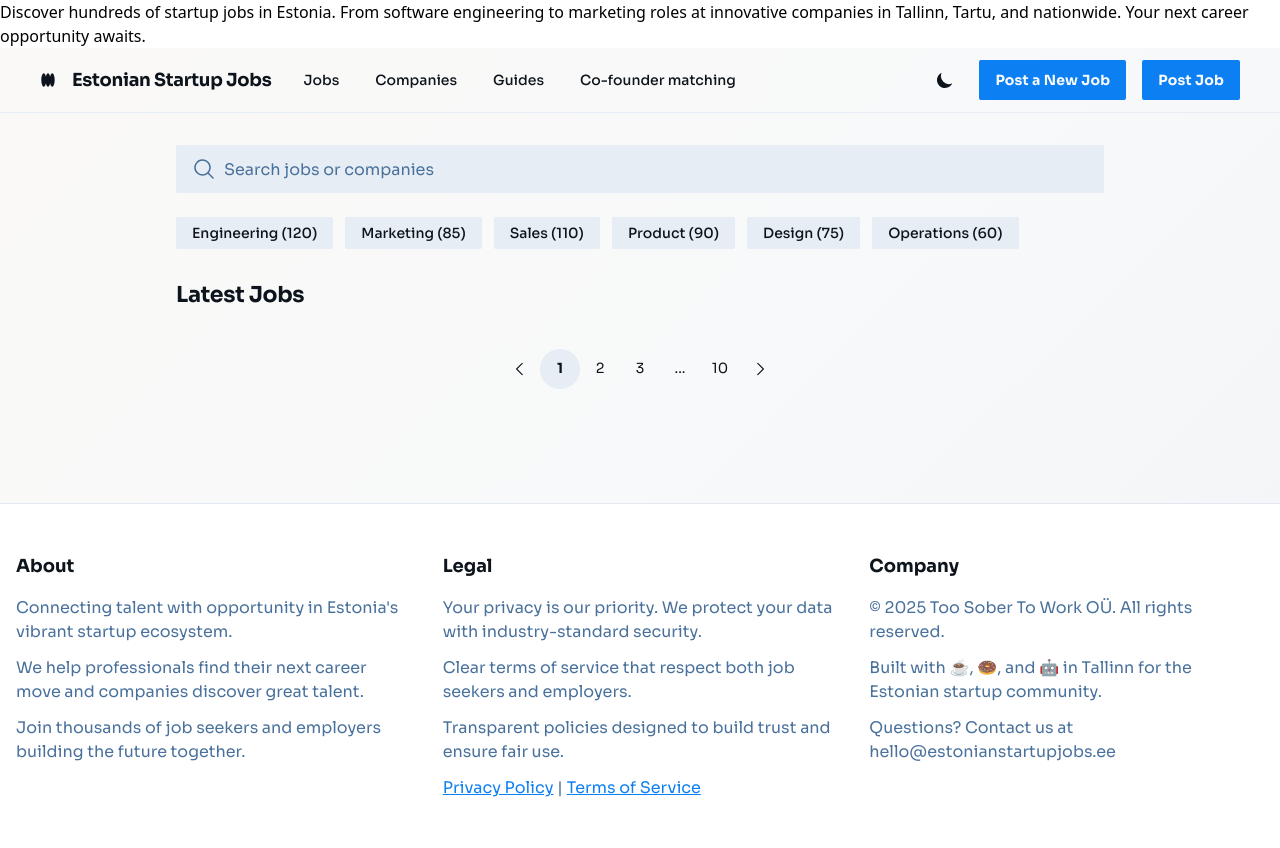
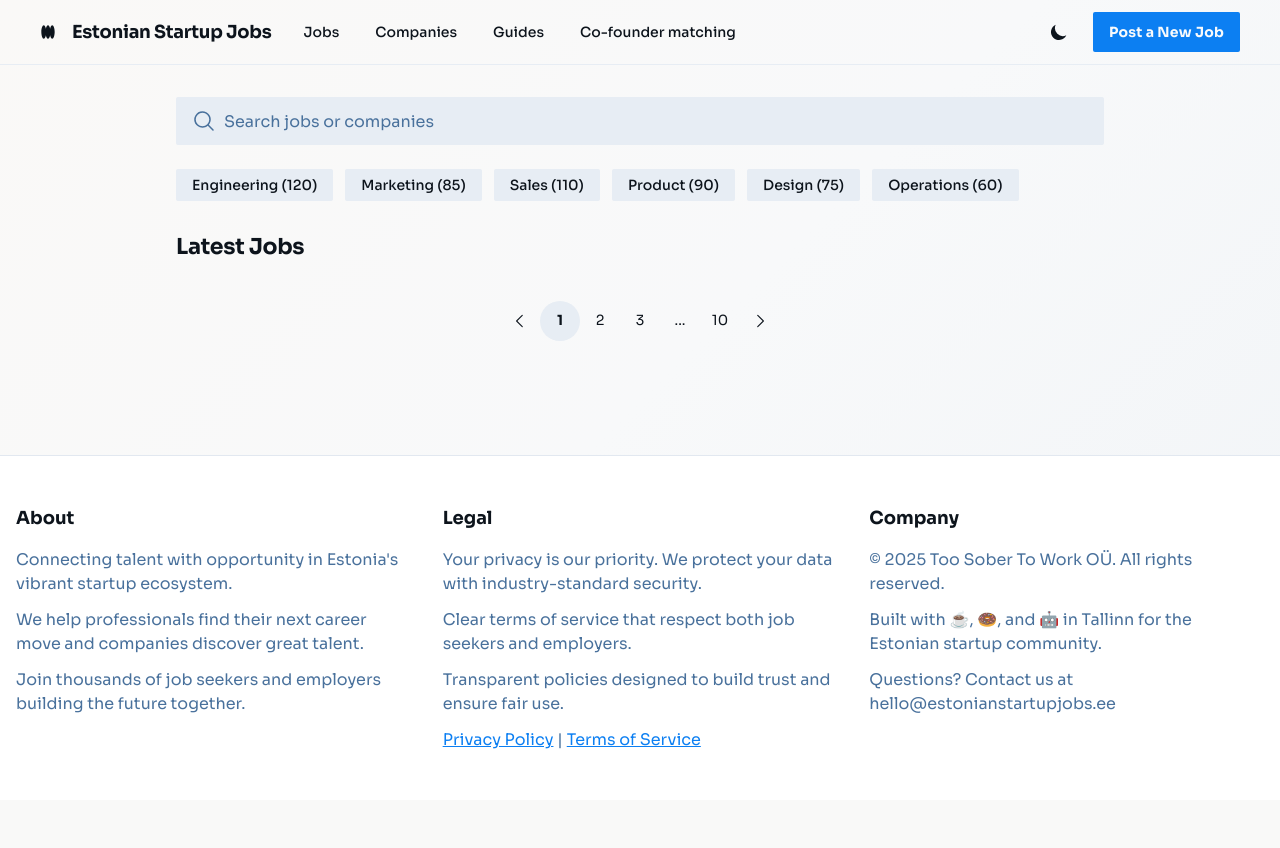
Before and after one commit to tjomk/tallinnstartups, a Django app: page / in a window 1280 px wide. After the commit the page ends 749 px from the top, so only its background shows below. Run offline with Django 5.2, Linux system fonts and the light colour scheme; data that the repository does not hold is empty; some libraries are stand-ins or nearby versions.

Commit message:
Fix meta description

```diff
--- a/tallinnstartups/templates/tallinnstartups/index.html
+++ b/tallinnstartups/templates/tallinnstartups/index.html
@@ -2,7 +2,7 @@
 
 {% block title %}{% if is_search_results %}{{ search_query }} Jobs in Estonia - Estonian Startup Jobs{% else %}Estonian Startup Jobs - Find Your Dream Tech Job in Tallinn & Estonia{% endif %}{% endblock %}
 
-{% block meta_description %}{% if is_search_results %}Find {{ search_query }} jobs at top Estonian startups. {{ total_results }} opportunities available in Tallinn, Tartu, and across Estonia. Apply now!{% else %}Discover {{ total_results|default:"hundreds of" }} startup jobs in Estonia. From software engineering to marketing roles at innovative companies in Tallinn, Tartu, and nationwide. Your next career opportunity awaits.{% endif %}{% endblock %}
+{% block meta_description %}<meta name="description" content="{% if is_search_results %}Find {{ search_query }} jobs at top Estonian startups. {{ total_results }} opportunities available in Tallinn, Tartu, and across Estonia. Apply now!{% else %}Discover {{ total_results|default:"hundreds of" }} startup jobs in Estonia. From software engineering to marketing roles at innovative companies in Tallinn, Tartu, and nationwide. Your next career opportunity awaits.{% endif %}">{% endblock %}
 
 {% block meta_keywords %}<meta name="keywords" content="{% if is_search_results %}{{ search_query }} jobs Estonia, {{ search_query }} startup jobs Tallinn{% else %}Estonia startup jobs, Tallinn tech jobs, Estonian companies, startup careers, software developer jobs Estonia, marketing jobs Tallinn{% endif %}">{% endblock %}
 
```
